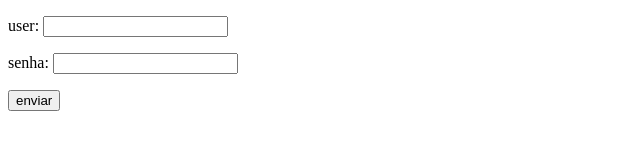
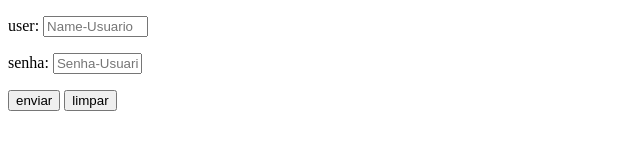
Before and after one commit to henriqueFgegunis/HTML-CSS, a plain HTML site: page exercicios/ex-026/form002.html in a window 1280 px wide. Shown: the whole page, without its empty margins (0-640 px from the left). Drawn offline with Linux system fonts and the light colour scheme.

Commit message:
ex form 2

```diff
--- a/exercicios/ex-026/form002.html
+++ b/exercicios/ex-026/form002.html
@@ -6,14 +6,26 @@
     <title>form 002</title>
 </head>
 <body>
-    <form action="cadastro.php" method="post">
+    <form action="cadastro.php" method="post" autocomplete="on">
 <p>
-    <label for="iuser">user: <input type="text" name="user" id="user"></label>
+    <label for="iuser">user: </label>
+    <input type="text" name="user" id="iuser" required minlength="5" maxlength="15" size="10" placeholder="Name-Usuario" autocomplete="username">
 </p>
+
    <p>
- <label for="isenha">senha: <input type="password" name="senha" id="isenha"></label>
+
+ <label for="isenha">senha: </label>
+  <input type="password" name="senha" id="isenha" required minlength="8" maxlength="20" size="8" placeholder="Senha-Usuario" autocomplete="current-password" >
+
+  </p>
+
+
+<p>
+
+    <input type="submit" value="enviar">
+   <input type="reset" value="limpar">
+
 </p>
-<p><input type="submit" value="enviar"></p>
 
 
 
```
